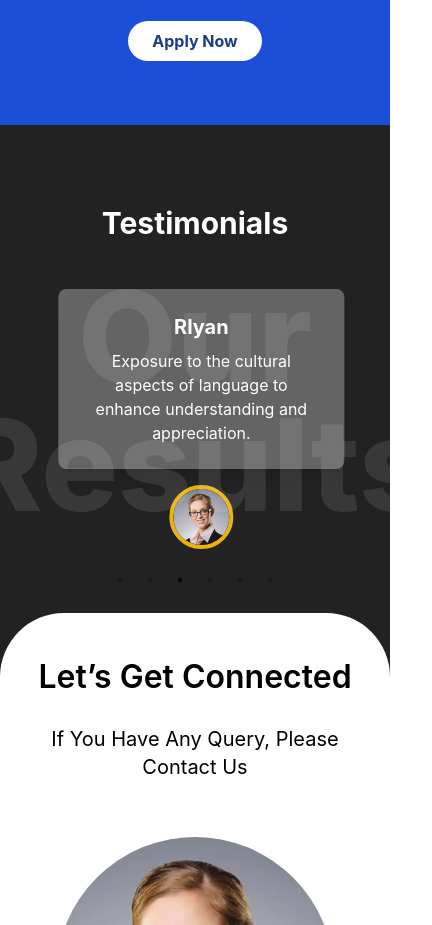
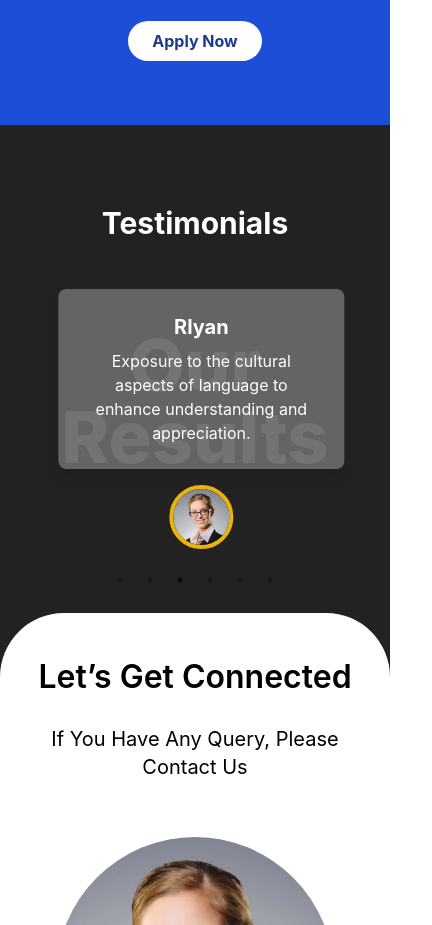
Before and after one commit to Ktyrrishabh9936/l-Earn, a React (Create React App) app: page / in a window 390 px wide. Shown: the part 3480-4405 px from the top of the page, 432 px wide, since content can reach past the window. Built offline with nearby package versions, Linux system fonts and the light colour scheme.

Commit message:
responsive

```diff
--- a/src/components/MainheaderSecton.js
+++ b/src/components/MainheaderSecton.js
@@ -16,7 +16,7 @@ export default function MainSection() {
           <p className='absolute -top-14 -left-9'><PiTranslateBold style={{color:'#F8C045'}} fontSize={100}/></p>
           <div className="rounded-md bg-[rgba(255,255,255,0.5)] absolute -bottom-28 -left-9 px-6 pt-6 pb-10 -rotate-12 "><img src="https://encrypted-tbn0.gstatic.com/images?q=tbn:ANd9GcT0zS2xtkqCWnBYJwt0VgD5aVrrw7jkATAZAQ&s" className='rounded-full h-16 w-16' alt="" /></div>
           <div className="rounded-md bg-[rgba(255,255,255,0.5)] absolute -top-16 sm:top-8 right-10 px-4 pt-4 pb-8 rotate-12 "><img src="https://encrypted-tbn0.gstatic.com/images?q=tbn:ANd9GcT0zS2xtkqCWnBYJwt0VgD5aVrrw7jkATAZAQ&s" className='rounded-full h-12 w-12' alt="" /></div>
-          <div className="bg-yellow-500 rounded-full h-24  w-24  mb-4 absolute -bottom-12 -right-9"></div>
+          <div className="bg-yellow-500 rounded-full h-24  w-24  mb-4 absolute -bottom-12 right-0"></div>
       </div>
     </div>
   )
--- a/src/components/testimonials.js
+++ b/src/components/testimonials.js
@@ -14,7 +14,7 @@ const Testimonials = () => {
   return (
     <div className="bg-[rgba(10,10,10,0.9)] text-white pt-20 pb-28 px-8 relative">
       <h2 className="text-3xl font-bold text-center mb-12">Testimonials</h2>
-      <div className="absolute inset-0 flex flex-col justify-center items-center z-10 text-9xl font-extrabold text-white opacity-10 ">
+      <div className="absolute inset-0 flex flex-col justify-center items-center z-10 text-7xl sm:text-9xl font-extrabold text-white opacity-10 ">
         <p className="">Our </p>
         <p>Results</p>
       </div>
```
